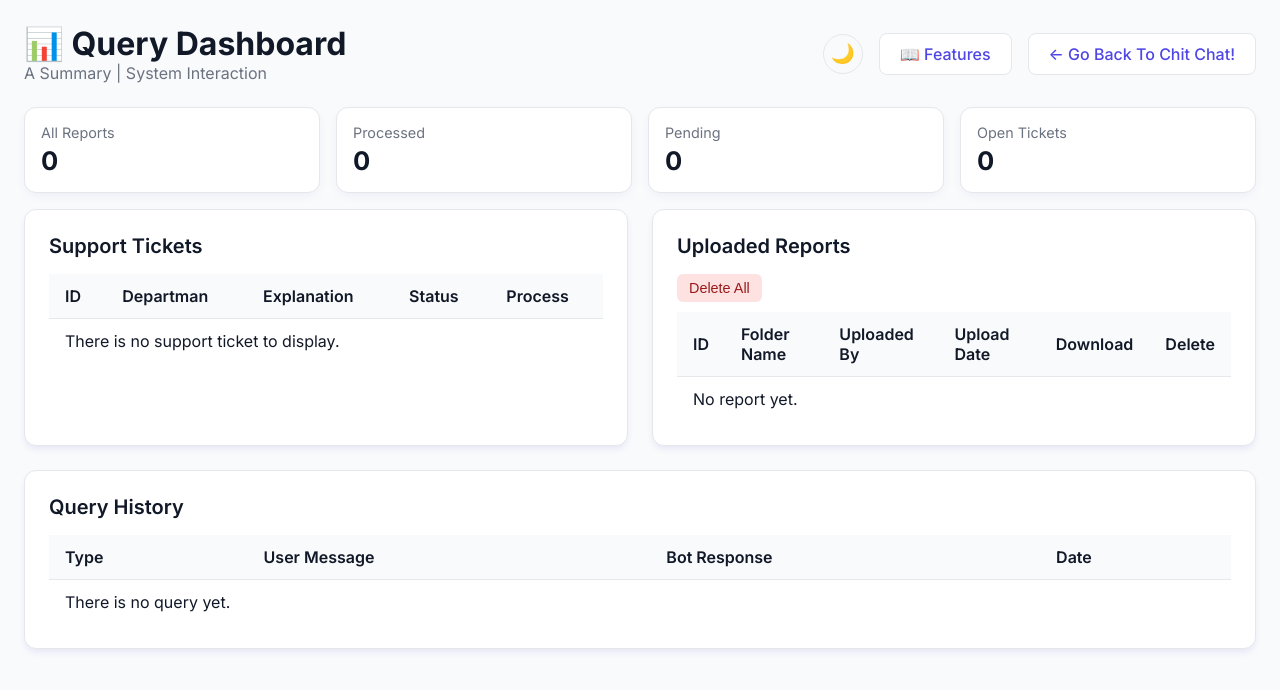
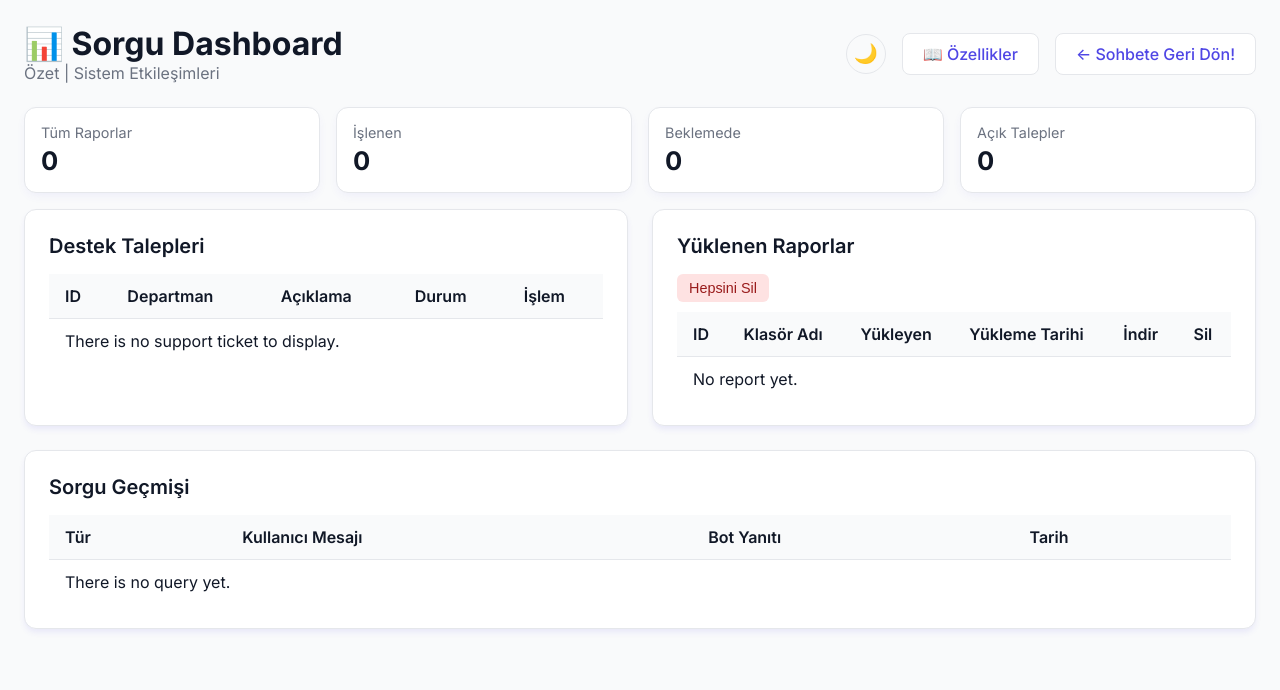
Before and after one commit to emredeveloper/kurum-asistan-chatbot, a Flask app: page /dashboard in a window 1280 px wide. Shown: the top 690 px of the page. Run offline with Flask 3, Linux system fonts and the light colour scheme; data that the repository does not hold is empty.

Commit message:
Fix dashboard localization and seed knowledge defaults

```diff
--- a/chatbot.py
+++ b/chatbot.py
@@ -142,7 +142,13 @@ Kurumsal notlar:
 
 Yanıt:
 """
-            return self.ollama_chat(prompt, model=None if not hasattr(self, 'user_models') else None)
+            llm_response = self.ollama_chat(prompt, model=None if not hasattr(self, 'user_models') else None)
+
+            if not llm_response or llm_response.startswith("LLM hatası:") or "yanıt alınamadı" in llm_response.lower():
+                fallback = database.search_kb_answer(soru)
+                return fallback or "Bu konuda bilgi bulunamadı."
+
+            return llm_response
         except Exception:
             return "Bu konuda bilgi bulunamadı."
 
--- a/database.py
+++ b/database.py
@@ -23,7 +23,7 @@ def get_db_connection():
     return conn
 
 def init_db(db_name_override=None):
-    """Initializes the database and creates tables if they don't exist."""
+    """Initializes the database, creates tables and seeds default data if needed."""
     # Allow overriding DB name for initial setup, useful if called before env var is set by test runner
     current_db_name = db_name_override or DATABASE_NAME
 
@@ -96,16 +96,26 @@ def init_db(db_name_override=None):
     ''')
 
     conn.commit()
+
+    # Seed default data while we already have a connection to the target database
+    seed_default_knowledge(conn)
+    seed_default_users(conn)
+
     conn.close()
 
-def seed_default_users():
+def seed_default_users(conn: Optional[sqlite3.Connection] = None):
     """Seeds 5 default internal profiles if table is empty."""
-    conn = get_db_connection()
+    close_conn = False
+    if conn is None:
+        conn = get_db_connection()
+        close_conn = True
+
     cur = conn.cursor()
     cur.execute('SELECT COUNT(*) FROM users')
     count = cur.fetchone()[0]
     if count and count > 0:
-        conn.close()
+        if close_conn:
+            conn.close()
         return
     default_users = [
         ("u-it-01", "Ali Yılmaz", "Kıdemli Yazılım Mühendisi", "IT"),
@@ -116,27 +126,42 @@ def seed_default_users():
     ]
     cur.executemany('INSERT OR IGNORE INTO users (id, name, title, department) VALUES (?, ?, ?, ?)', default_users)
     conn.commit()
-    conn.close()
 
-def seed_default_knowledge():
-    """Institution knowledge base için varsayılan kayıtları ekler (yoksa)."""
-    conn = get_db_connection()
+    if close_conn:
+        conn.close()
+
+def seed_default_knowledge(conn: Optional[sqlite3.Connection] = None):
+    """Institution knowledge base için varsayılan kayıtları ekler veya günceller."""
+    close_conn = False
+    if conn is None:
+        conn = get_db_connection()
+        close_conn = True
+
     cur = conn.cursor()
-    cur.execute('SELECT COUNT(*) FROM institution_knowledge')
-    count = cur.fetchone()[0]
-    if count and count > 0:
-        conn.close()
-        return
 
     defaults = [
         ("seyahat politikası, seyahat, yolculuk, konaklama", "Şirketimizde şehir dışı seyahatler için önceden onay alınmalı ve masraflar fatura ile belgelendirilmelidir."),
-        ("izin prosedürü, izin, yıllık izin", "Yıllık izinler için en az 3 gün önceden İnsan Kaynakları'na başvurulmalıdır."),
-        ("mesai ücreti, fazla mesai, mesai", "Fazla mesai ücretleri ilgili ayın sonunda bordroya yansıtılır."),
-        ("yemekhane, yemek, öğle yemeği", "Yemekhane hafta içi 12:00-14:00 saatleri arasında açıktır."),
+        ("izin prosedürü, izin, yıllık izin", "Yıllık izinler için en az 3 gün önceden İK'ya başvurulmalıdır."),
+        ("mesai ücreti, fazla mesai, mesai", "Fazla mesai ücretleri, ilgili ayın sonunda bordroya yansıtılır."),
+        ("yemekhane, yemek, öğle yemeği", "Yemekhane hafta içi 12:00-14:00 arası açıktır."),
     ]
-    cur.executemany('INSERT INTO institution_knowledge (keywords, answer) VALUES (?, ?)', defaults)
+
+    for keywords, answer in defaults:
+        cur.execute('SELECT id, answer FROM institution_knowledge WHERE keywords = ?', (keywords,))
+        row = cur.fetchone()
+        if row:
+            if row['answer'] != answer:
+                cur.execute(
+                    "UPDATE institution_knowledge SET answer = ?, updated_at = CURRENT_TIMESTAMP WHERE id = ?",
+                    (answer, row['id'])
+                )
+        else:
+            cur.execute('INSERT INTO institution_knowledge (keywords, answer) VALUES (?, ?)', (keywords, answer))
+
     conn.commit()
-    conn.close()
+
+    if close_conn:
+        conn.close()
 
 def _normalize_text(text: str) -> str:
     if not isinstance(text, str):
--- a/templates/dashboard.html
+++ b/templates/dashboard.html
@@ -3,54 +3,54 @@
 <head>
     <meta charset="UTF-8">
     <meta name="viewport" content="width=device-width, initial-scale=1.0">
-    <title>Query Dashboard</title>
+    <title>Sorgu Dashboard</title>
     <link rel="stylesheet" href="/static/styles.css">
 </head>
 <body class="dashboard-body">
     <div class="dashboard-container">
         <div class="dashboard-header">
             <div>
-                <h1>📊 Query Dashboard</h1>
-                <p>A Summary | System Interaction</p>
+                <h1>📊 Sorgu Dashboard</h1>
+                <p>Özet | Sistem Etkileşimleri</p>
             </div>
             <div class="header-actions">
-                <button id="themeBtn" class="theme-btn" title="Darl/White Tema">🌙</button>
-                <a href="/tutorial" class="back-btn">📖 Features</a>
-                <a href="/" class="back-btn">← Go Back To Chit Chat!</a>
+                <button id="themeBtn" class="theme-btn" title="Koyu/Açık Tema">🌙</button>
+                <a href="/tutorial" class="back-btn">📖 Özellikler</a>
+                <a href="/" class="back-btn">← Sohbete Geri Dön!</a>
             </div>
         </div>
 
         <div class="stats-cards">
             <div class="stat-card">
-                <div class="stat-title">All Reports</div>
+                <div class="stat-title">Tüm Raporlar</div>
                 <div class="stat-value" id="statTotalReports">-</div>
             </div>
             <div class="stat-card">
-                <div class="stat-title">Processed</div>
+                <div class="stat-title">İşlenen</div>
                 <div class="stat-value" id="statProcessedReports">-</div>
             </div>
             <div class="stat-card">
-                <div class="stat-title">Pending</div>
+                <div class="stat-title">Beklemede</div>
                 <div class="stat-value" id="statPendingReports">-</div>
             </div>
             <div class="stat-card">
-                <div class="stat-title">Open Tickets</div>
+                <div class="stat-title">Açık Talepler</div>
                 <div class="stat-value" id="statOpenTickets">-</div>
             </div>
         </div>
 
         <div class="dashboard-grid">
             <div class="grid-item">
-                <h2>Support Tickets</h2>
+                <h2>Destek Talepleri</h2>
                 <div class="table-wrapper">
                     <table>
                         <thead>
                             <tr>
                                 <th>ID</th>
                                 <th>Departman</th>
-                                <th>Explanation</th>
-                                <th>Status</th>
-                                <th>Process</th>
+                                <th>Açıklama</th>
+                                <th>Durum</th>
+                                <th>İşlem</th>
                             </tr>
                         </thead>
                         <tbody id="supportTicketsTable">
@@ -61,18 +61,18 @@
             </div>
 
             <div class="grid-item">
-                <h2>Uploaded Reports</h2>
+                <h2>Yüklenen Raporlar</h2>
                 <div class="table-wrapper">
-                    <button id="deleteAllBtn" class="delete-btn" style="margin-bottom:10px;">Delete All</button>
+                    <button id="deleteAllBtn" class="delete-btn" style="margin-bottom:10px;">Hepsini Sil</button>
                     <table>
                         <thead>
                             <tr>
                                 <th>ID</th>
-                                <th>Folder Name</th>
-                                <th>Uploaded By</th>
-                                <th>Upload Date</th>
-                                <th>Download</th>
-                                <th>Delete</th>
+                                <th>Klasör Adı</th>
+                                <th>Yükleyen</th>
+                                <th>Yükleme Tarihi</th>
+                                <th>İndir</th>
+                                <th>Sil</th>
                             </tr>
                         </thead>
                         <tbody id="reportsTable">
@@ -83,15 +83,15 @@
             </div>
 
             <div class="grid-item grid-item-full-width">
-                <h2>Query History</h2>
+                <h2>Sorgu Geçmişi</h2>
                  <div class="table-wrapper">
                     <table>
                         <thead>
                             <tr>
-                                <th>Type</th>
-                                <th>User Message</th>
-                                <th>Bot Response</th>
-                                <th>Date</th>
+                                <th>Tür</th>
+                                <th>Kullanıcı Mesajı</th>
+                                <th>Bot Yanıtı</th>
+                                <th>Tarih</th>
                             </tr>
                         </thead>
                         <tbody id="historyTable">
```
